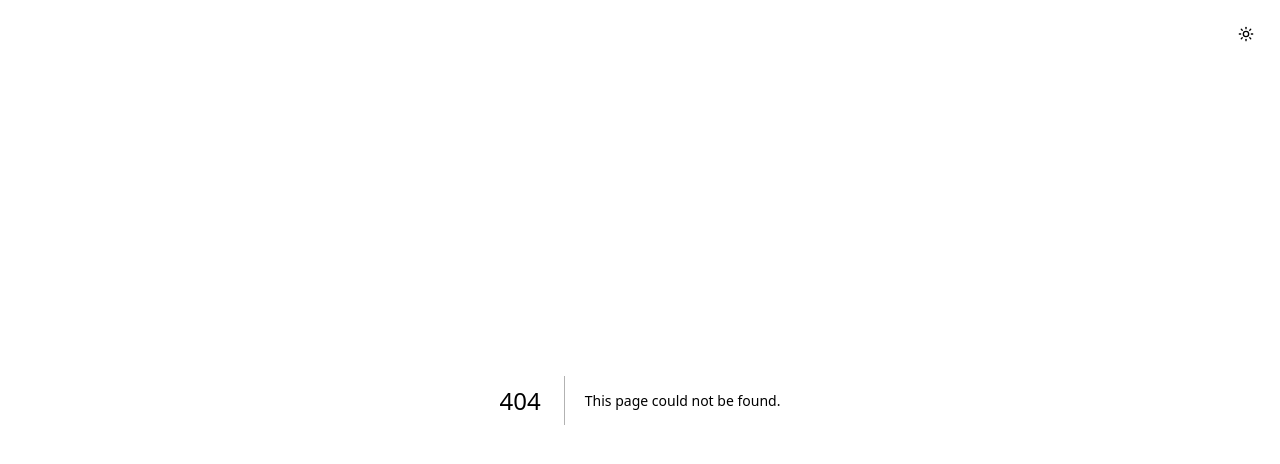
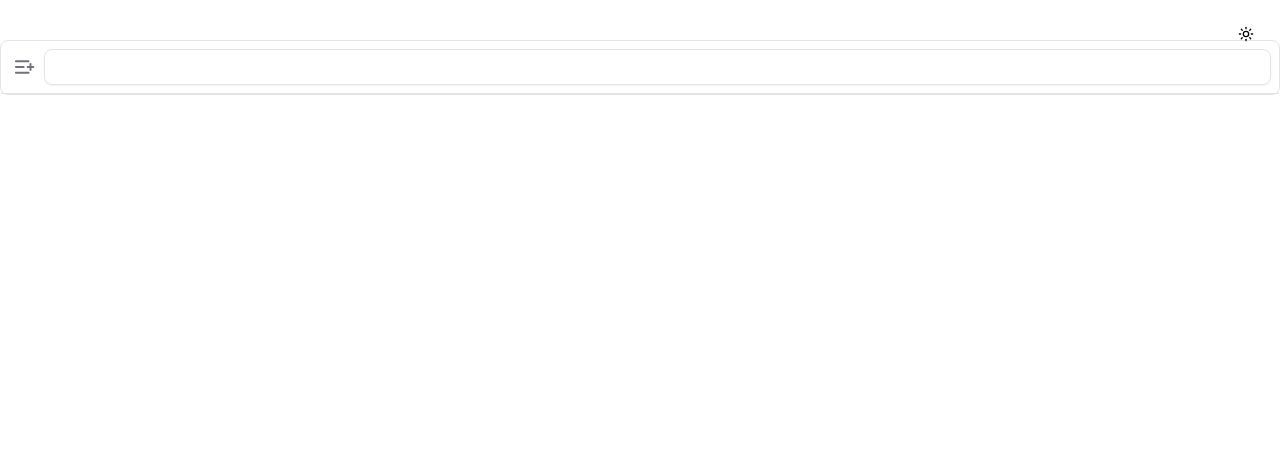
Before and after one commit to J-r-y/planetary-todos, a Next.js app: page /todos in a window 1280 px wide. Before the commit this address had no page. Shown: the top 464 px of the page. Built offline with nearby package versions, Linux system fonts and the light colour scheme.

Commit message:
added basic todo functionality

```diff
--- /dev/null
+++ b/app/todos/TodoItem.tsx
@@ -0,0 +1,11 @@
+import { TableCell, TableRow } from "@/components/ui/table";
+import { Checkbox } from "@/components/ui/checkbox";
+
+export function TodoItem(props: { title: string }) {
+	return (
+		<TableRow className="flex flex-row items-center w-full mx-2">
+			<Checkbox className="w-5 h-5" />
+			<TableCell>{props.title}</TableCell>
+		</TableRow>
+	);
+}
--- /dev/null
+++ b/app/todos/TodoTable.tsx
@@ -0,0 +1,47 @@
+"use client";
+
+import { Input } from "@/components/ui/input";
+import { Table, TableBody, TableHead, TableHeader, TableRow } from "@/components/ui/table";
+import { ListPlus } from "lucide-react";
+import { FormEvent, useState } from "react";
+import { TodoItem } from "./TodoItem";
+
+export function TodoTable() {
+	const [todos, setTodos] = useState<string[]>([]);
+	// const table = useReactTable({
+	// 	data,
+	// 	columns,
+	// 	getCoreRowModel: getCoreRowModel(),
+	// });
+
+	const submit = (e: FormEvent) => {
+		e.preventDefault();
+		const form = e.target as HTMLFormElement;
+		const todo: string = (form.children[0] as HTMLInputElement).value;
+		if (todo.length > 0) setTodos(oldTodos => [todo, ...oldTodos]);
+	}
+
+	return (
+		<div className="rounded-md border">
+			<Table>
+				<TableHeader>
+					<TableRow >
+						<TableHead colSpan={3}>
+							<span className="flex flex-row items-center py-2">
+								<ListPlus className="block ml-1 mr-2" />
+								<form onSubmit={(e) => submit(e)} className="w-full">
+									<Input />
+								</form>
+							</span>
+						</TableHead>
+					</TableRow>
+				</TableHeader>
+				<TableBody>
+					{todos.map((todo: string, index: number) => (
+						<TodoItem key={index} title={todo} />
+					))}
+				</TableBody>
+			</Table>
+		</div>
+	);
+}
--- /dev/null
+++ b/app/todos/add/route.ts
@@ -0,0 +1,6 @@
+import { type NextRequest } from 'next/server';
+
+export async function GET(request: NextRequest) {
+	const todo = request.nextUrl.searchParams.get("title");
+	return new Response(`added todo: ${todo}`, { status: 200 });
+}
--- /dev/null
+++ b/app/todos/columns.tsx
@@ -0,0 +1,41 @@
+"use client";
+
+import { ColumnDef } from "@tanstack/react-table";
+
+export type Todo = {
+	id: number
+	title: string
+	finished: boolean
+}
+export const todos: Todo[] = [
+	{
+		id: 1,
+		title: "This app",
+		finished: false,
+	},
+	{
+		id: 2,
+		title: "Finish this app",
+		finished: false,
+	},
+	{
+		id: 3,
+		title: "Lyrics app",
+		finished: true,
+	}
+]
+
+export const columns: ColumnDef<Todo>[] = [
+	{
+		accessorKey: "id",
+		header: "Id",
+	},
+	{
+		accessorKey: "title",
+		header: "Title",
+	},
+	{
+		accessorKey: "finished",
+		header: "Finished",
+	},
+]
--- /dev/null
+++ b/app/todos/page.tsx
@@ -0,0 +1,10 @@
+import { TodoTable } from "./TodoTable";
+
+export default async function Table() {
+
+	return (
+		<div className="container mx-auto py-10">
+			<TodoTable />
+		</div>
+	);
+}
--- /dev/null
+++ b/components/ui/checkbox.tsx
@@ -0,0 +1,32 @@
+"use client"
+
+import * as React from "react"
+import * as CheckboxPrimitive from "@radix-ui/react-checkbox"
+import { CheckIcon } from "lucide-react"
+
+import { cn } from "@/lib/utils"
+
+function Checkbox({
+  className,
+  ...props
+}: React.ComponentProps<typeof CheckboxPrimitive.Root>) {
+  return (
+    <CheckboxPrimitive.Root
+      data-slot="checkbox"
+      className={cn(
+        "peer border-input data-[state=checked]:bg-primary data-[state=checked]:text-primary-foreground data-[state=checked]:border-primary focus-visible:border-ring focus-visible:ring-ring/50 aria-invalid:ring-destructive/20 dark:aria-invalid:ring-destructive/40 aria-invalid:border-destructive size-4 shrink-0 rounded-[4px] border shadow-xs transition-shadow outline-none focus-visible:ring-[3px] disabled:cursor-not-allowed disabled:opacity-50",
+        className
+      )}
+      {...props}
+    >
+      <CheckboxPrimitive.Indicator
+        data-slot="checkbox-indicator"
+        className="flex items-center justify-center text-current transition-none"
+      >
+        <CheckIcon className="size-3.5" />
+      </CheckboxPrimitive.Indicator>
+    </CheckboxPrimitive.Root>
+  )
+}
+
+export { Checkbox }
--- /dev/null
+++ b/components/ui/input.tsx
@@ -0,0 +1,21 @@
+import * as React from "react"
+
+import { cn } from "@/lib/utils"
+
+function Input({ className, type, ...props }: React.ComponentProps<"input">) {
+  return (
+    <input
+      type={type}
+      data-slot="input"
+      className={cn(
+        "border-input file:text-foreground placeholder:text-muted-foreground selection:bg-primary selection:text-primary-foreground flex h-9 w-full min-w-0 rounded-md border bg-transparent px-3 py-1 text-base shadow-xs transition-[color,box-shadow] outline-none file:inline-flex file:h-7 file:border-0 file:bg-transparent file:text-sm file:font-medium disabled:pointer-events-none disabled:cursor-not-allowed disabled:opacity-50 md:text-sm",
+        "focus-visible:border-ring focus-visible:ring-ring/50 focus-visible:ring-[3px]",
+        "aria-invalid:ring-destructive/20 dark:aria-invalid:ring-destructive/40 aria-invalid:border-destructive",
+        className
+      )}
+      {...props}
+    />
+  )
+}
+
+export { Input }
--- /dev/null
+++ b/components/ui/table.tsx
@@ -0,0 +1,116 @@
+"use client"
+
+import * as React from "react"
+
+import { cn } from "@/lib/utils"
+
+function Table({ className, ...props }: React.ComponentProps<"table">) {
+  return (
+    <div
+      data-slot="table-container"
+      className="relative w-full overflow-x-auto"
+    >
+      <table
+        data-slot="table"
+        className={cn("w-full caption-bottom text-sm", className)}
+        {...props}
+      />
+    </div>
+  )
+}
+
+function TableHeader({ className, ...props }: React.ComponentProps<"thead">) {
+  return (
+    <thead
+      data-slot="table-header"
+      className={cn("[&_tr]:border-b", className)}
+      {...props}
+    />
+  )
+}
+
+function TableBody({ className, ...props }: React.ComponentProps<"tbody">) {
+  return (
+    <tbody
+      data-slot="table-body"
+      className={cn("[&_tr:last-child]:border-0", className)}
+      {...props}
+    />
+  )
+}
+
+function TableFooter({ className, ...props }: React.ComponentProps<"tfoot">) {
+  return (
+    <tfoot
+      data-slot="table-footer"
+      className={cn(
+        "bg-muted/50 border-t font-medium [&>tr]:last:border-b-0",
+        className
+      )}
+      {...props}
+    />
+  )
+}
+
+function TableRow({ className, ...props }: React.ComponentProps<"tr">) {
+  return (
+    <tr
+      data-slot="table-row"
+      className={cn(
+        "hover:bg-muted/50 data-[state=selected]:bg-muted border-b transition-colors",
+        className
+      )}
+      {...props}
+    />
+  )
+}
+
+function TableHead({ className, ...props }: React.ComponentProps<"th">) {
+  return (
+    <th
+      data-slot="table-head"
+      className={cn(
+        "text-muted-foreground h-10 px-2 text-left align-middle font-medium whitespace-nowrap [&:has([role=checkbox])]:pr-0 [&>[role=checkbox]]:translate-y-[2px]",
+        className
+      )}
+      {...props}
+    />
+  )
+}
+
+function TableCell({ className, ...props }: React.ComponentProps<"td">) {
+  return (
+    <td
+      data-slot="table-cell"
+      className={cn(
+        "p-2 align-middle whitespace-nowrap [&:has([role=checkbox])]:pr-0 [&>[role=checkbox]]:translate-y-[2px]",
+        className
+      )}
+      {...props}
+    />
+  )
+}
+
+function TableCaption({
+  className,
+  ...props
+}: React.ComponentProps<"caption">) {
+  return (
+    <caption
+      data-slot="table-caption"
+      className={cn("text-muted-foreground mt-4 text-sm", className)}
+      {...props}
+    />
+  )
+}
+
+export {
+  Table,
+  TableHeader,
+  TableBody,
+  TableFooter,
+  TableHead,
+  TableRow,
+  TableCell,
+  TableCaption,
+}
--- a/package.json
+++ b/package.json
@@ -10,7 +10,9 @@
   },
   "dependencies": {
     "@next/eslint-plugin-next": "^15.2.0",
+    "@radix-ui/react-checkbox": "^1.1.4",
     "@radix-ui/react-slot": "^1.1.2",
+    "@tanstack/react-table": "^8.21.2",
     "class-variance-authority": "^0.7.1",
     "clsx": "^2.1.1",
     "eslint-plugin-react-hooks": "^5.2.0",
```
Also changed, not shown: 1 other file (tests, documents, lock files or other folders).
